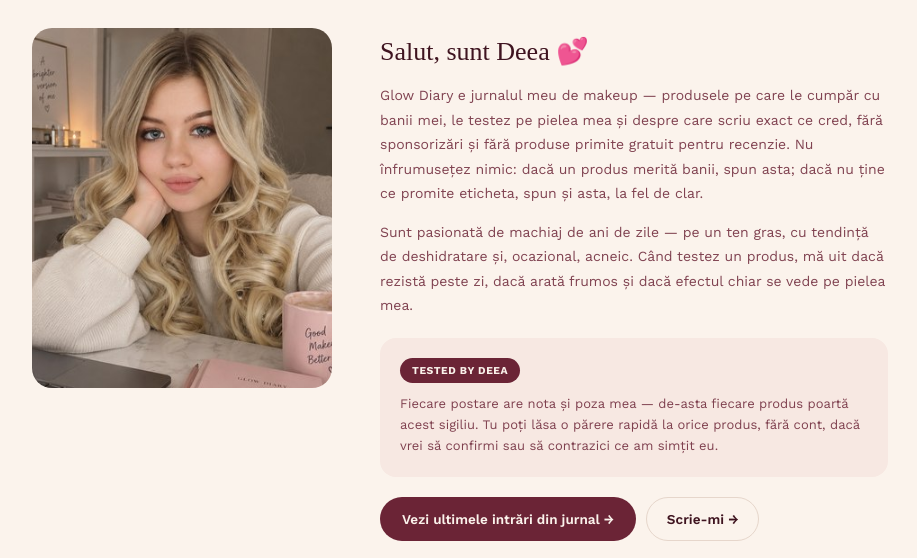
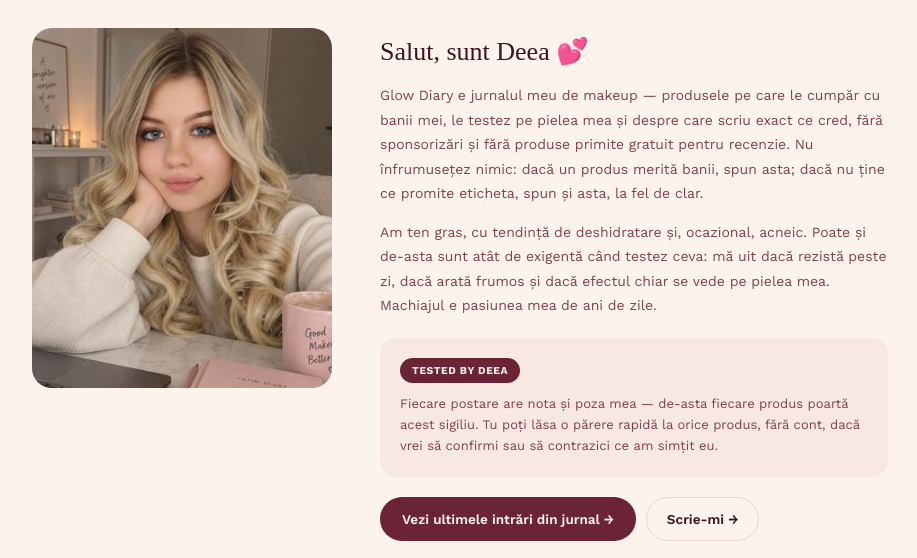
Before and after one commit to SanduAndreea22/Glow-Diary, a Django app: page /despre/ in a window 1280 px wide. Shown: the part 95-653 px from the top of the page, without its empty margins (180-1097 px from the left). Run offline with Django 5.2, Linux system fonts and the light colour scheme; some web fonts are replaced.

Commit message:
Rescrie paragraful de pe Despre ca reflecție personală, nu ca fapte înșirate
"Poate și de-asta" leagă tenul de exigența la testare ca ipoteză personală
onestă (așa vorbește o persoană reală despre sine), nu ca afirmație
inventată de mine sau ca listă seacă de fapte separate.

Co-Authored-By: Claude Sonnet 5 <noreply@anthropic.com>
Claude-Session: https://claude.ai/code/session_01Gi8h9VHUAJ9k5uM1AvFbG7

```diff
--- a/reviews/templates/reviews/about.html
+++ b/reviews/templates/reviews/about.html
@@ -20,9 +20,10 @@
         spun asta; dacă nu ține ce promite eticheta, spun și asta, la fel de clar.
       </p>
       <p class="static-text">
-        Sunt pasionată de machiaj de ani de zile — pe un ten gras, cu tendință de
-        deshidratare și, ocazional, acneic. Când testez un produs, mă uit dacă rezistă
-        peste zi, dacă arată frumos și dacă efectul chiar se vede pe pielea mea.
+        Am ten gras, cu tendință de deshidratare și, ocazional, acneic. Poate și de-asta
+        sunt atât de exigentă când testez ceva: mă uit dacă rezistă peste zi, dacă arată
+        frumos și dacă efectul chiar se vede pe pielea mea. Machiajul e pasiunea mea de
+        ani de zile.
       </p>
 
       <div class="tested-callout">
```
